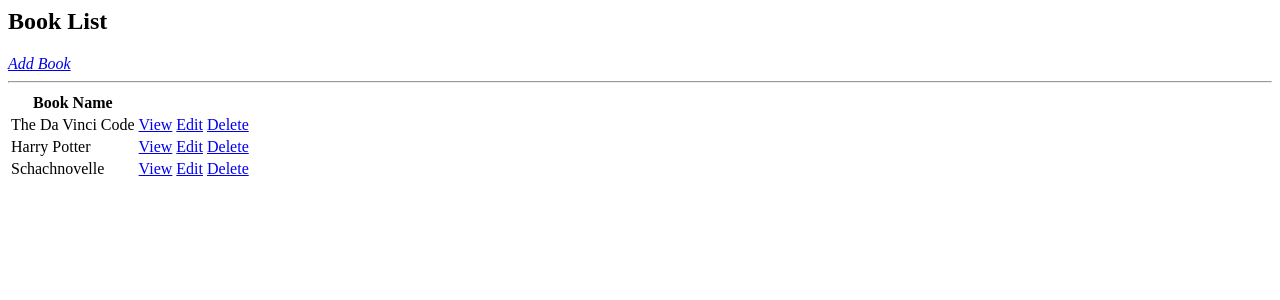
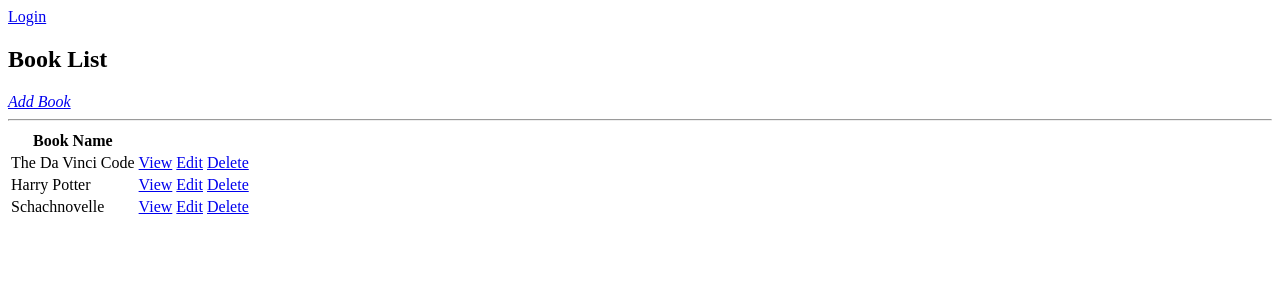
Before and after one commit to githsem/Django_BookList_UserRegistration, a Django app: page / in a window 1280 px wide. Shown: the top 300 px of the page. Run offline with Django 3.2, Linux system fonts and the light colour scheme; data comes from the database, SQL or seed files in the repository; both versions use the stored data as it was after the commit.

Commit message:
login logout added

```diff
--- a/book/templates/book/book_list.html
+++ b/book/templates/book/book_list.html
@@ -1,3 +1,9 @@
+{% if request.user.is_authenticated %}
+    <i><h5>Hello {{request.user|capfirst}}</h5></i>
+    <a href="{% url 'logout' %}">Logout</a>
+{% else %}
+    <a href="{% url 'login' %}">Login</a>
+{% endif %}
 <h2>Book List</h2>
 <i><a href="{% url 'book-create' %}">Add Book</a></i>
 <hr>
--- a/book/urls.py
+++ b/book/urls.py
@@ -1,7 +1,10 @@
 from django.urls import path
-from .views import BookList, BookDetail, BookCreate, BookUpdate, BookDelete
+from .views import BookList, BookDetail, BookCreate, BookUpdate, BookDelete, CustomLoginView
+from django.contrib.auth.views import LogoutView
 
 urlpatterns = [
+    path('login/', CustomLoginView.as_view(), name='login'),
+    path('logout/', LogoutView.as_view(next_page='login'), name='logout'),
     path('', BookList.as_view(), name='books'),
     path('book/<int:pk>', BookDetail.as_view(), name='book_detail'),
     path('book-create', BookCreate.as_view(), name='book-create'),
--- a/book/views.py
+++ b/book/views.py
@@ -3,10 +3,19 @@ from django.views.generic.list import ListView
 from django.views.generic.detail import DetailView
 from django.views.generic.edit import CreateView, UpdateView, DeleteView
 from django.urls import reverse_lazy
+from django.contrib.auth.views import LoginView
 
 from .models import Book
 
 # Create your views here.
+
+class CustomLoginView(LoginView):
+    template_name = 'book/login.html'
+    fields = '__all__'
+    redirect_authenticated_user = True
+
+    def get_success_url(self):
+        return reverse_lazy('books')
 
 class BookList(ListView):
     model = Book
```
Also changed, not shown: book/templates/book/login.html (added, +8 -0 lines), db.sqlite3.
